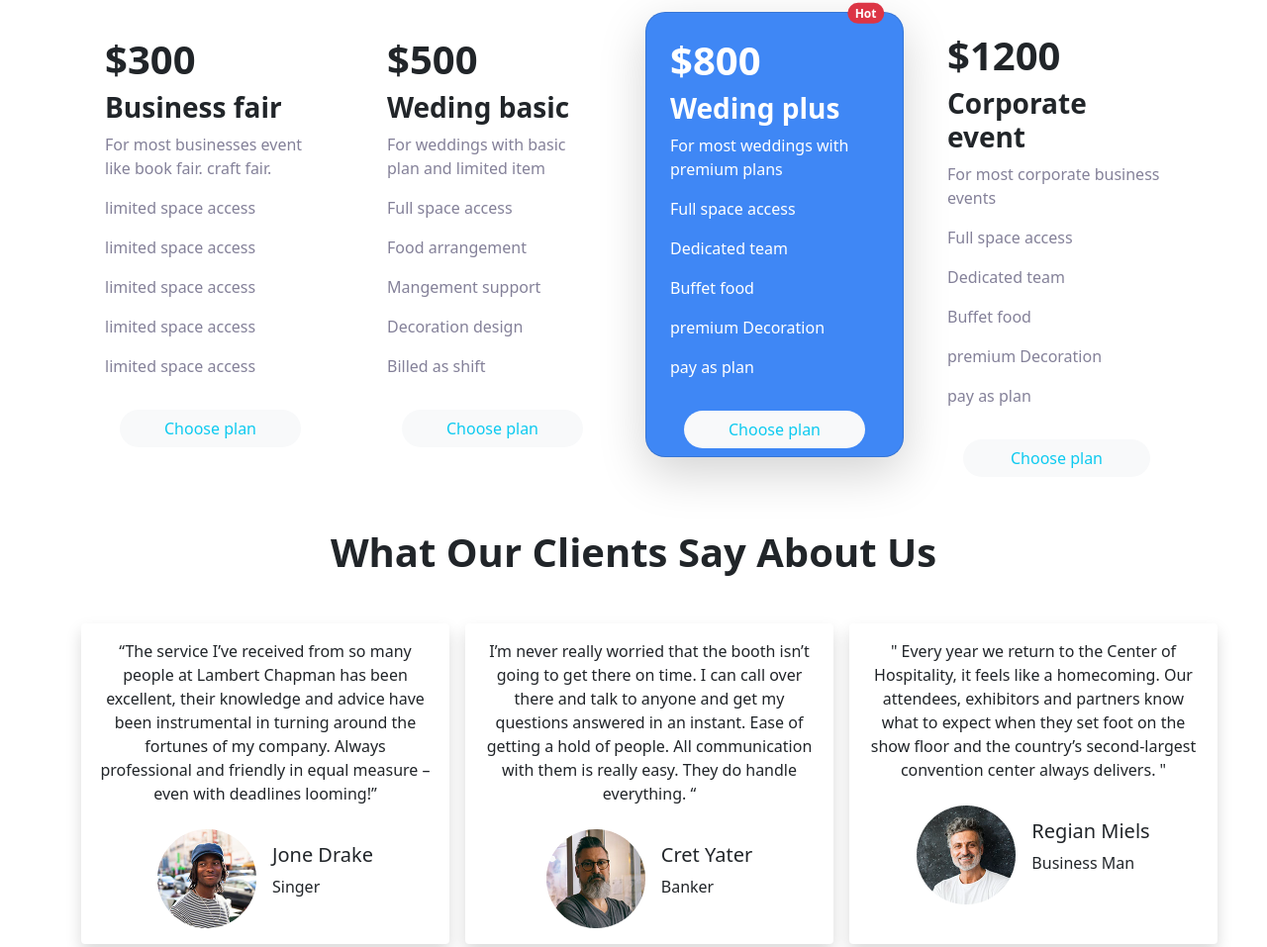
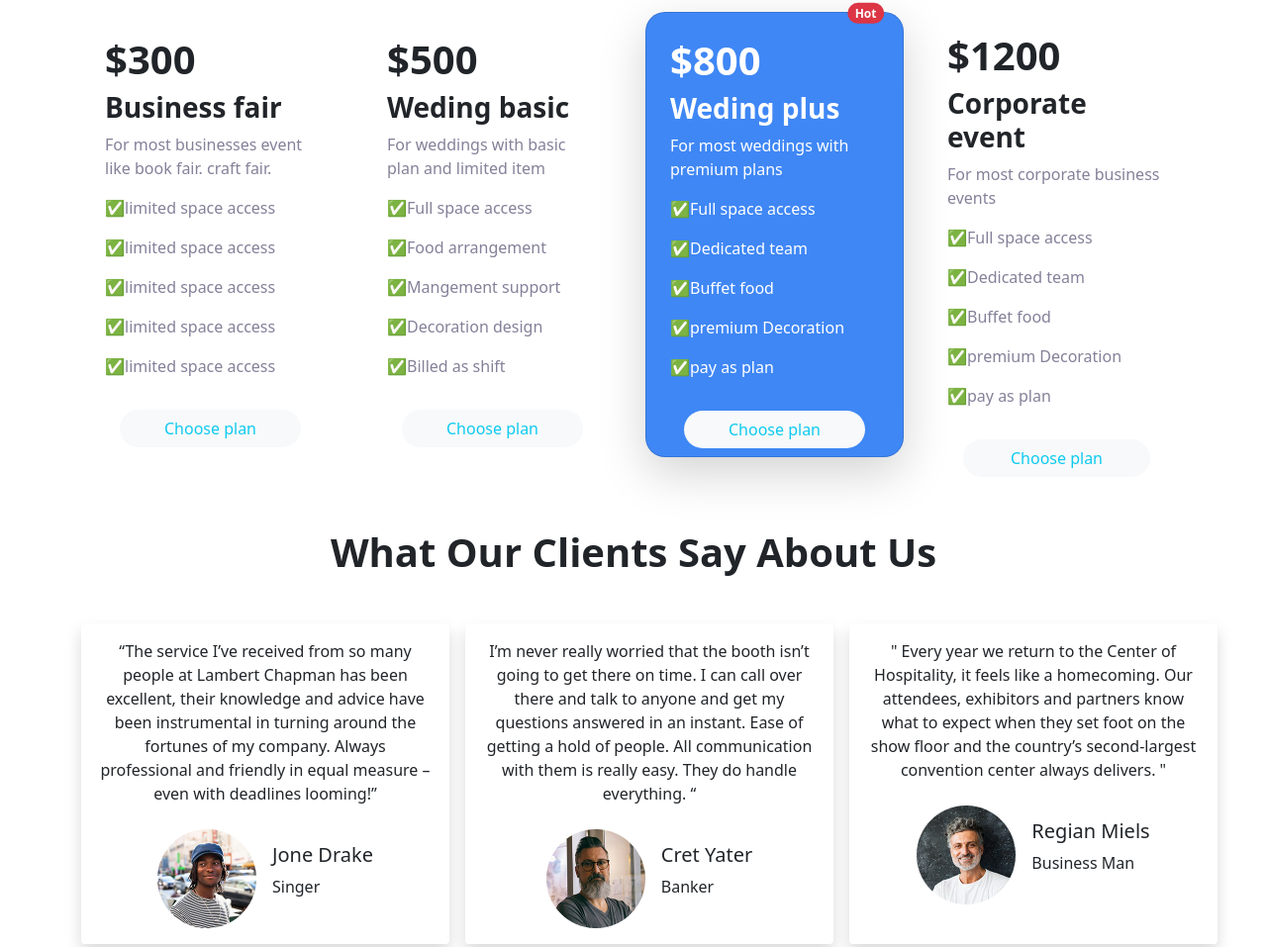
Before and after one commit to meherajshawky/ASSINGMENT-3, a plain HTML site: page index.html in a window 1280 px wide. Shown: the part 1453-2410 px from the top of the page at 99% size. Drawn offline with nearby package versions, Linux system fonts and the light colour scheme.

Commit message:
first commit

```diff
--- a/index.html
+++ b/index.html
@@ -14,7 +14,7 @@
         <section class="container">
             <nav class="navbar navbar-expand-lg navbar-light bg-light">
                 <div class="container-fluid">
-                  <a class="navbar-brand fw-bold" href="#">Golden Convention Center</a>
+                  <a class="navbar-brand fw-bold" href="#">SHACK Convention Center</a>
                   <button class="navbar-toggler" type="button" data-bs-toggle="collapse" data-bs-target="#navbarSupportedContent" aria-controls="navbarSupportedContent" aria-expanded="false" aria-label="Toggle navigation">
                     <span class="navbar-toggler-icon"></span>
                   </button>
@@ -25,12 +25,6 @@
                       </li>
                       <li class="nav-item">
                         <a class="nav-link" href="#">About Us</a>
-                      </li>
-                      <li class="nav-item">
-                        <a class="nav-link ">Contact</a>
-                      </li>
-                      <li class="nav-item">
-                        <a class="nav-link ">Subscribe</a>
                       </li>
                     </ul>
                   </div>
@@ -53,7 +47,7 @@
                     <div class="carousel-caption">
                       <h1>The perfect venue for your <br> next event</h1>
                       <p>Some representative placeholder content for the first slide.</p>
-                      <a href="" class="btn bg-light text-info">Book Now</a>
+                      <a href="https://www.facebook.com/meheraj.shawky.54" class="btn bg-light text-info">Book Now</a>
                     </div>
                   </div>
                   <div class="carousel-item">
@@ -61,7 +55,7 @@
                     <div class="carousel-caption ">
                         <h1>The perfect venue for your <br> next event</h1>
                         <p>Some representative placeholder content for the first slide.</p>
-                        <a href="" class="btn bg-light text-info">Book Now</a>
+                        <a href="https://www.facebook.com/meheraj.shawky.54" class="btn bg-light text-info">Book Now</a>
                     </div>
                   </div>
                   <div class="carousel-item">
@@ -69,7 +63,7 @@
                     <div class="carousel-caption ">
                         <h1>The perfect venue for your <br> next event</h1>
                         <p>Some representative placeholder content for the first slide.</p>
-                        <a href="" class="btn bg-light text-info">Book Now</a>
+                        <a href="https://www.facebook.com/meheraj.shawky.54" class="btn bg-light text-info">Book Now</a>
                     </div>
                   </div>
                 </div>
@@ -90,7 +84,7 @@
                     <img src="images/wedding.png" alt="" width="100%">
                 </div>
                 <div class="mt-5 col-lg-6 col-sm-12">
-                    <h1 class="fw-bold">Welcome to GCC</h1>
+                    <h1 class="fw-bold">Welcome to SHACK CC</h1>
                      <!-- pop up notification -->
                      <div class="position-absolute end-0">
                     <div class="toast show" role="alert" aria-live="assertive" aria-atomic="true">
@@ -101,7 +95,7 @@
                       </div>
                     </div>
                     </div>
-                    <p>Golden Convention Center (GCC) is the only multi-purpose convention facility in the country, having 17 (seventeen) venues for holding small to large scale events, i.e, state functions, social events, seminars, conferences, product launches, annual general meetings, fairs, exhibitions, cultural programs, reality shows, etc. BICC has been the venue for many renowned economic, social and cultural events. It has proudly hosted a number of international conferences and summits.</p>
+                    <p>SHACK Convention Center (SCC) is the only multi-purpose convention facility in the country, having 17 (seventeen) venues for holding small to large scale events, i.e, state functions, social events, seminars, conferences, product launches, annual general meetings, fairs, exhibitions, cultural programs, reality shows, etc. BICC has been the venue for many renowned economic, social and cultural events. It has proudly hosted a number of international conferences and summits.</p>
                 </div>
             </div>
         </section>
@@ -116,11 +110,11 @@
                         <h3 class="fw-bold">Business fair</h3>
                       <div class="text-color">
                         <p class="card-text">For most businesses event like book fair. craft fair.</p>
-                        <p class="fas fa-check-circle fw-normal d-flex gap-1">limited space access</p>
-                        <p class="fas fa-check-circle fw-normal d-flex gap-1">limited space access</p>
-                        <p class="fas fa-check-circle fw-normal d-flex gap-1">limited space access</p>
-                        <p class="fas fa-check-circle fw-normal d-flex gap-1">limited space access</p>
-                        <p class="fas fa-check-circle fw-normal d-flex gap-1">limited space access</p>
+                        <p class="fas fa-check-circle fw-normal d-flex gap-1">✅limited space access</p>
+                        <p class="fas fa-check-circle fw-normal d-flex gap-1">✅limited space access</p>
+                        <p class="fas fa-check-circle fw-normal d-flex gap-1">✅limited space access</p>
+                        <p class="fas fa-check-circle fw-normal d-flex gap-1">✅limited space access</p>
+                        <p class="fas fa-check-circle fw-normal d-flex gap-1">✅limited space access</p>
                       </div>
                     </div>
                     <div class="d-flex justify-content-center">
@@ -135,11 +129,11 @@
                         <h3 class="fw-bold">Weding basic</h3>
                         <div class="text-color">
                           <p class="card-text">For weddings with basic plan and limited item</p>
-                          <p class="fas fa-check-circle fw-normal d-flex gap-1">Full space access</p>
-                          <p class="fas fa-check-circle fw-normal d-flex gap-1">Food arrangement</p>
-                          <p class="fas fa-check-circle fw-normal d-flex gap-1">Mangement support</p>
-                          <p class="fas fa-check-circle fw-normal d-flex gap-1">Decoration design</p>
-                          <p class="fas fa-check-circle fw-normal d-flex gap-1">Billed as shift</p>
+                          <p class="fas fa-check-circle fw-normal d-flex gap-1">✅Full space access</p>
+                          <p class="fas fa-check-circle fw-normal d-flex gap-1">✅Food arrangement</p>
+                          <p class="fas fa-check-circle fw-normal d-flex gap-1">✅Mangement support</p>
+                          <p class="fas fa-check-circle fw-normal d-flex gap-1">✅Decoration design</p>
+                          <p class="fas fa-check-circle fw-normal d-flex gap-1">✅Billed as shift</p>
                         </div>
                       </div>
                       <div class="d-flex justify-content-center">
@@ -153,11 +147,11 @@
                         <h1 class="fw-bold">$800</h1>
                         <h3 class="fw-bold">Weding plus</h3>
                           <p class="card-text">For most weddings with premium plans</p>
-                          <p class="fas fa-check-circle fw-normal d-flex gap-1">Full space access</p>
-                          <p class="fas fa-check-circle fw-normal d-flex gap-1">Dedicated team</p>
-                          <p class="fas fa-check-circle fw-normal d-flex gap-1">Buffet food</p>
-                          <p class="fas fa-check-circle fw-normal d-flex gap-1">premium Decoration</p>
-                          <p class="fas fa-check-circle fw-normal d-flex gap-1">pay as plan</p>
+                          <p class="fas fa-check-circle fw-normal d-flex gap-1">✅Full space access</p>
+                          <p class="fas fa-check-circle fw-normal d-flex gap-1">✅Dedicated team</p>
+                          <p class="fas fa-check-circle fw-normal d-flex gap-1">✅Buffet food</p>
+                          <p class="fas fa-check-circle fw-normal d-flex gap-1">✅premium Decoration</p>
+                          <p class="fas fa-check-circle fw-normal d-flex gap-1">✅pay as plan</p>
                         <span class="position-absolute top-0 end-0 translate-middle badge rounded-pill bg-danger">
                           Hot
                         </span>
@@ -174,11 +168,11 @@
                         <h3 class="fw-bold">Corporate event</h3>
                         <div class="text-color">
                         <p class="card-text">For most corporate business events</p>
-                        <p class="fas fa-check-circle fw-normal d-flex gap-1">Full space access</p>
-                        <p class="fas fa-check-circle fw-normal d-flex gap-1">Dedicated team</p>
-                        <p class="fas fa-check-circle fw-normal d-flex gap-1">Buffet food</p>
-                        <p class="fas fa-check-circle fw-normal d-flex gap-1">premium Decoration</p>
-                        <p class="fas fa-check-circle fw-normal d-flex gap-1">pay as plan</p>
+                        <p class="fas fa-check-circle fw-normal d-flex gap-1">✅Full space access</p>
+                        <p class="fas fa-check-circle fw-normal d-flex gap-1">✅Dedicated team</p>
+                        <p class="fas fa-check-circle fw-normal d-flex gap-1">✅Buffet food</p>
+                        <p class="fas fa-check-circle fw-normal d-flex gap-1">✅premium Decoration</p>
+                        <p class="fas fa-check-circle fw-normal d-flex gap-1">✅pay as plan</p>
                         </div>
                       </div>
                       <div class="d-flex justify-content-center">
@@ -296,16 +290,16 @@
         <footer class="container-fluid bg-dark text-light p-3">
           <div class="row gy-3">
             <div class="col-lg-6 d-flex align-items-center justify-content-around">
-              <small>© 2022 bike. All right reseved</small>
+              <small>© 2022 MEHERAJ SHAWKY. All right reseved</small>
             </div>
             <div class="col-lg-6 text-center ">
               <h4>Get the app</h4>
               <div>
-                <a target="_blank" href="https://www.apple.com/app-store/">
-                  <img src="./icons/App Store.png" alt="" width="20%">
+                <a target="_blank" href="https://apps.apple.com/us/app/imo-video-calls-and-chat-hd/id1400579543">
+                  <img src="images/WhatsApp Image 2022-01-24 at 11.34.13 AM (1).jpeg" alt="" width="20%">
                 </a> <br>
-                <a target="_blank" href="https://play.google.com/store/apps">
-                  <img src="./icons/Play store.png" alt="" width="20%">
+                <a target="_blank" href="https://play.google.com/store/apps/details?id=com.facebook.lite">
+                  <img src="images/WhatsApp Image 2022-01-24 at 11.34.13 AM.jpeg" alt="" width="20%">
                 </a>
               </div>
             </div>
```
Also changed, not shown: images/WhatsApp Image 2022-01-24 at 11.34.13 AM (1).jpeg (added), images/WhatsApp Image 2022-01-24 at 11.34.13 AM.jpeg (added).
